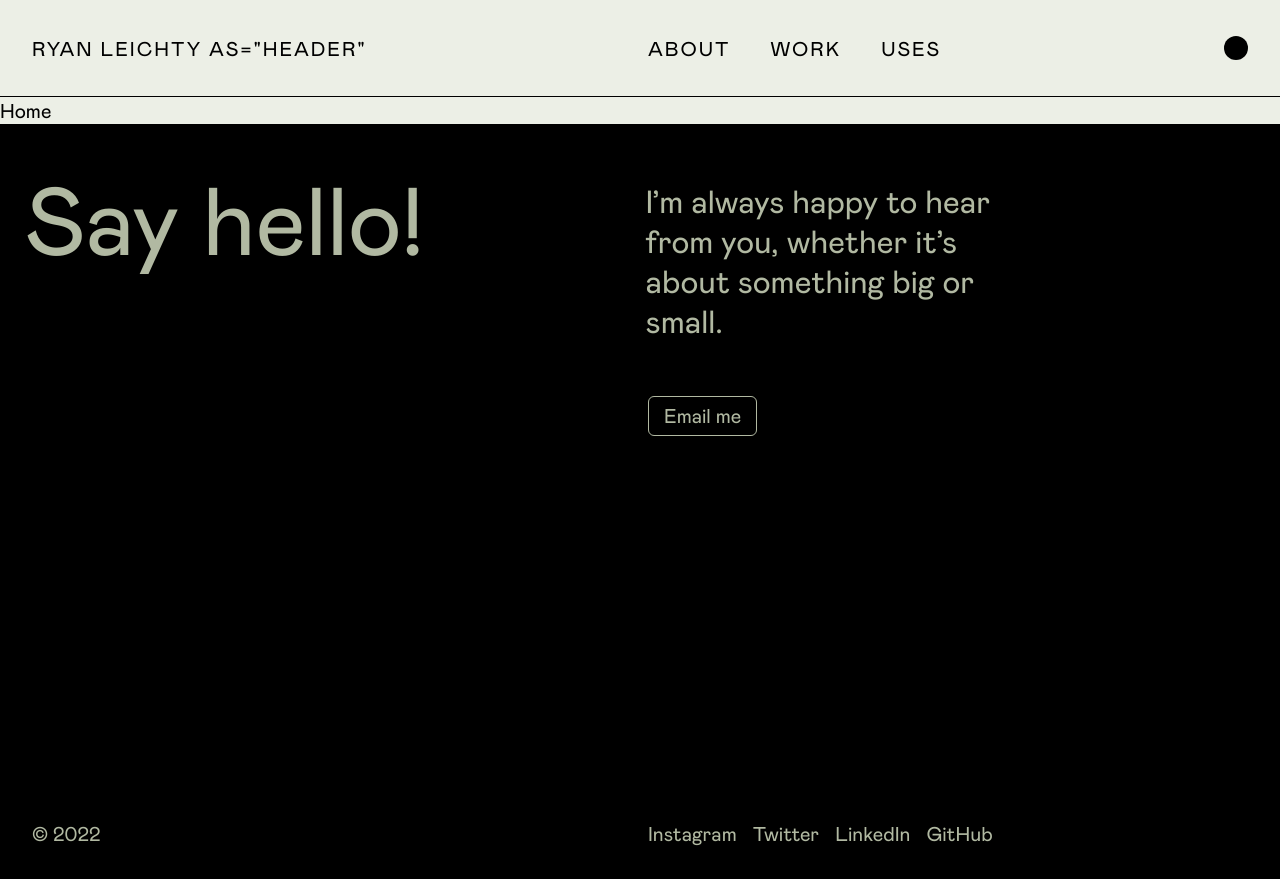
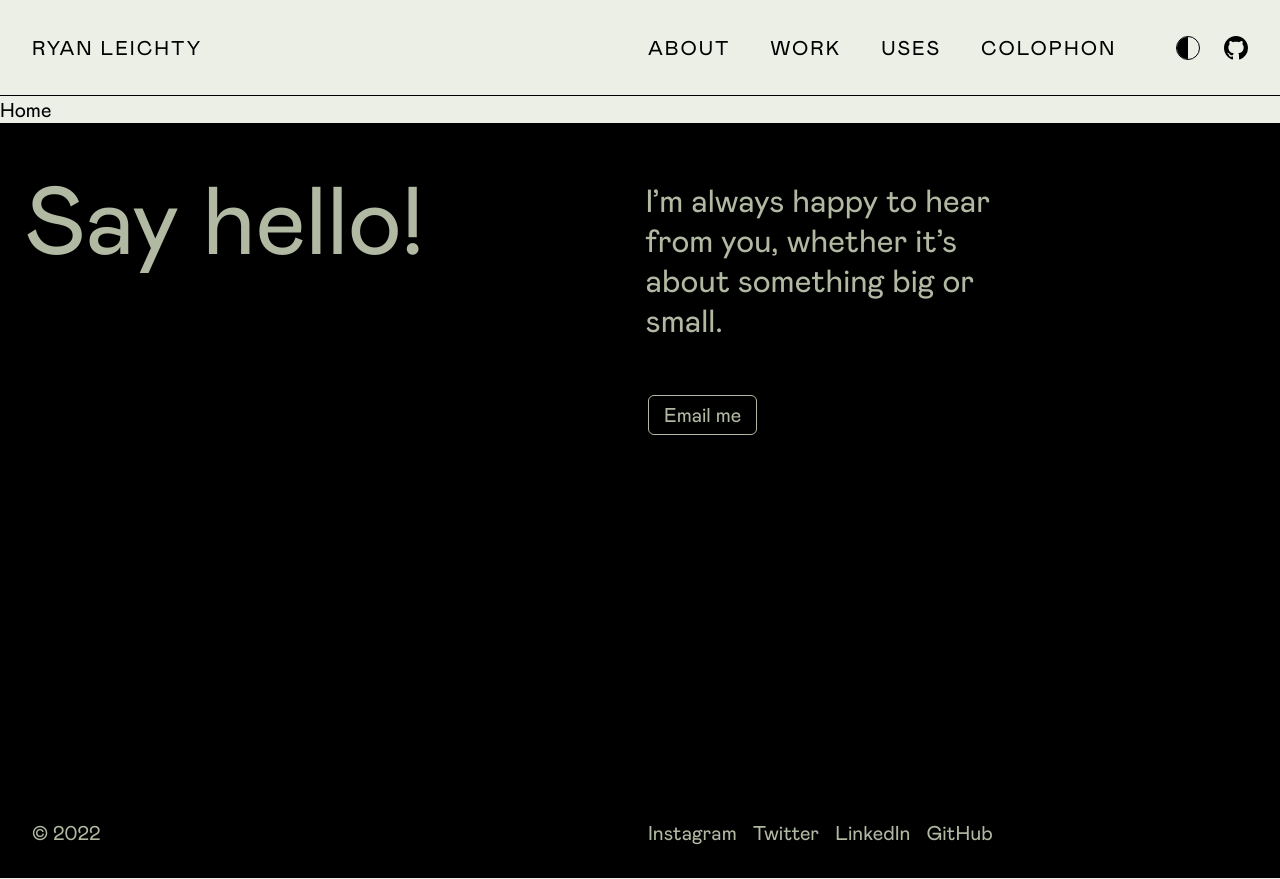
Before and after one commit to ryanleichty/portfolio, a Next.js app: page / in a window 1280 px wide. Built offline with nearby package versions, Linux system fonts and the light colour scheme.

Commit message:
Update header layout and add GitHub icon

```diff
--- a/src/components/Header.tsx
+++ b/src/components/Header.tsx
@@ -1,18 +1,21 @@
 import Link from 'next/link'
+import { motion } from 'framer-motion'
+
 import MaxWidthWrapper from './MaxWidthWrapper'
 
 export default function Header() {
   return (
-    <header className="border-b border-black">
-      <MaxWidthWrapper className="grid h-20 grid-cols-12 items-center gap-4 md:h-24">
-        <div className="col-span-6 flex items-center gap-10">
-          <Link href="/" className="uppercase tracking-widest">
+    <MaxWidthWrapper
+      as="header"
+      className="grid h-header grid-cols-[auto_1fr] items-center gap-4 border-b border-black xl:grid-cols-2"
+    >
+      <div className="flex items-center gap-10">
+        <Link href="/" className="text-sm uppercase tracking-widest sm:text-base">
           Ryan Leichty
-      as="header"
         </Link>
       </div>
-        <div className="col-span-6 flex items-center gap-10">
-          <nav className="flex gap-10">
+      <div className="flex items-center justify-end gap-10">
+        <nav className="hidden gap-10 lg:flex">
           <Link href="/about" className="uppercase tracking-widest">
             About
           </Link>
@@ -22,10 +25,38 @@ export default function Header() {
           <Link href="/uses" className="uppercase tracking-widest">
             Uses
           </Link>
+          <Link href="/colophon" className="uppercase tracking-widest">
+            Colophon
+          </Link>
         </nav>
-          <div className="ml-auto h-6 w-6 shrink-0 rounded-full bg-black"></div>
+        <div className="flex gap-6 xl:ml-auto">
+          <motion.button
+            className="h-6 w-6 shrink-0 rounded-full border border-black"
+            whileHover={{ rotate: -15 }}
+          >
+            <div className="h-full w-1/2 rounded-l-full bg-black"></div>
+          </motion.button>
+
+          <motion.a
+            className="group grid h-6 w-6 shrink-0 place-items-center rounded-full"
+            href="https://github.com/ryanleichty"
+            target="_blank"
+            rel="noopener noreferrer"
+            whileHover={{ rotate: -15 }}
+          >
+            <svg
+              viewBox="0 0 16 16"
+              aria-hidden="true"
+              className="transition-colors group-hover:fill-gray-700"
+            >
+              <path
+                fill-rule="evenodd"
+                d="M8 0C3.58 0 0 3.58 0 8c0 3.54 2.29 6.53 5.47 7.59.4.07.55-.17.55-.38 0-.19-.01-.82-.01-1.49-2.01.37-2.53-.49-2.69-.94-.09-.23-.48-.94-.82-1.13-.28-.15-.68-.52-.01-.53.63-.01 1.08.58 1.23.82.72 1.21 1.87.87 2.33.66.07-.52.28-.87.51-1.07-1.78-.2-3.64-.89-3.64-3.95 0-.87.31-1.59.82-2.15-.08-.2-.36-1.02.08-2.12 0 0 .67-.21 2.2.82.64-.18 1.32-.27 2-.27.68 0 1.36.09 2 .27 1.53-1.04 2.2-.82 2.2-.82.44 1.1.16 1.92.08 2.12.51.56.82 1.27.82 2.15 0 3.07-1.87 3.75-3.65 3.95.29.25.54.73.54 1.48 0 1.07-.01 1.93-.01 2.2 0 .21.15.46.55.38A8.013 8.013 0 0016 8c0-4.42-3.58-8-8-8z"
+              ></path>
+            </svg>
+          </motion.a>
+        </div>
       </div>
     </MaxWidthWrapper>
-    </header>
   )
 }
```
Lines whose indentation alone changed are shown as unchanged.
